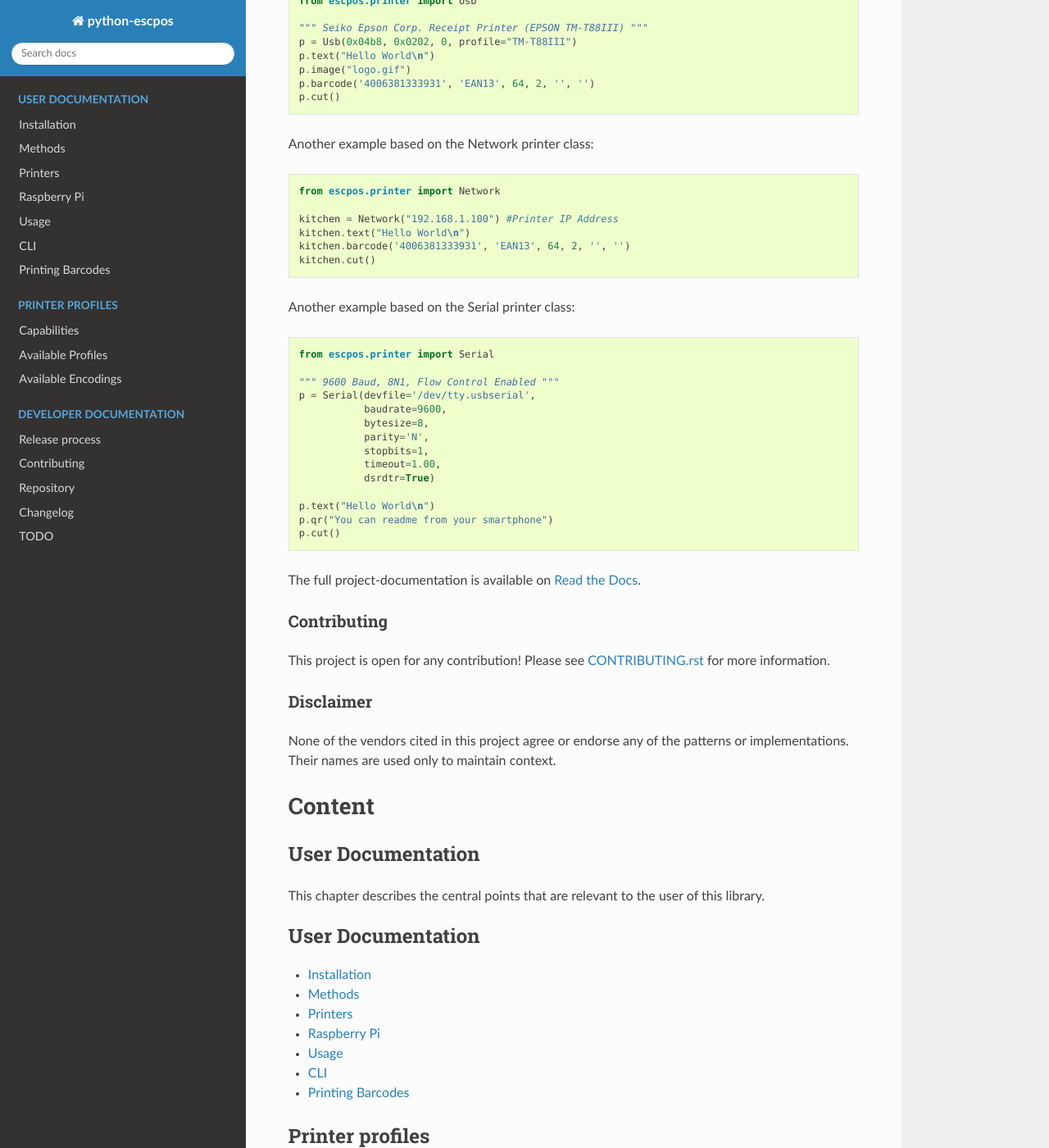
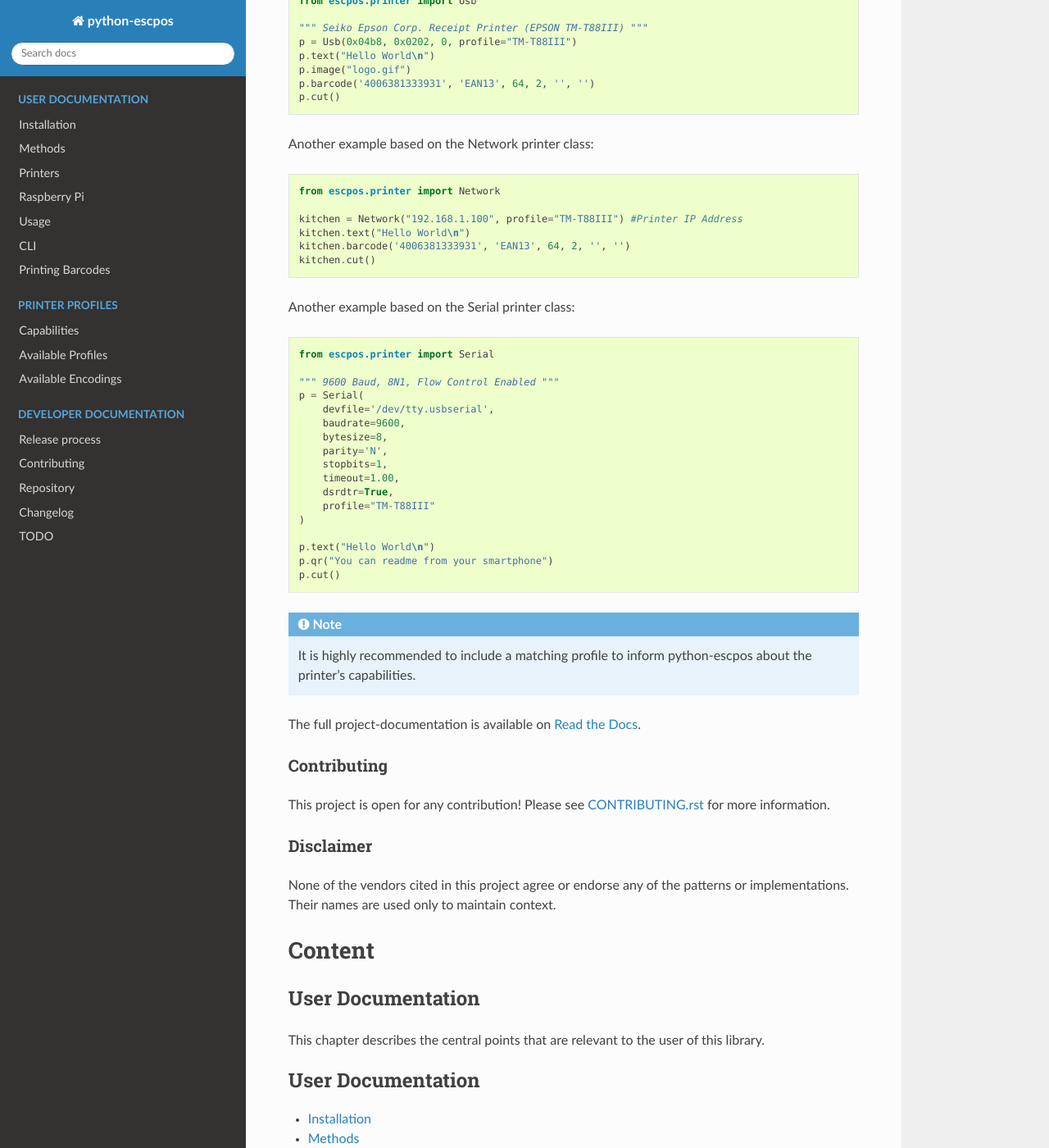
Before and after one commit to python-escpos/python-escpos, a Sphinx documentation site: the page built from doc/index.rst, in a window 1280 px wide and 1400 px high, scrolled down 1017 px. Shown: the whole window at 82% size. Built offline with Sphinx 7.4.7 and the Read the Docs theme 3.1.0, drawn with Linux system fonts in a browser that asks for light colours; pages that are not in the unit, such as notebooks, are missing from menus; some of the changed text lies outside the part shown.

Commit message:
Docs: profile usage additions and clarifications (#677)
* Add link to github

* Add profile params to 'Documentation and Usage'

* More profile additions and clarifications

* Fix code style

* Fix Include link to github in documentation topbar

* Fix Black code style

* Fix GH link

* Fix GH link path

---------

Co-authored-by: Patrick Kanzler <4189642+patkan@users.noreply.github.com>

```diff
--- a/README.rst
+++ b/README.rst
@@ -59,7 +59,7 @@ Another example based on the Network printer class:
 
     from escpos.printer import Network
 
-    kitchen = Network("192.168.1.100") #Printer IP Address
+    kitchen = Network("192.168.1.100", profile="TM-T88III") #Printer IP Address
     kitchen.text("Hello World\n")
     kitchen.barcode('4006381333931', 'EAN13', 64, 2, '', '')
     kitchen.cut()
@@ -71,18 +71,22 @@ Another example based on the Serial printer class:
     from escpos.printer import Serial
 
     """ 9600 Baud, 8N1, Flow Control Enabled """
-    p = Serial(devfile='/dev/tty.usbserial',
-               baudrate=9600,
-               bytesize=8,
-               parity='N',
-               stopbits=1,
-               timeout=1.00,
-               dsrdtr=True)
+    p = Serial(
+        devfile='/dev/tty.usbserial',
+        baudrate=9600,
+        bytesize=8,
+        parity='N',
+        stopbits=1,
+        timeout=1.00,
+        dsrdtr=True,
+        profile="TM-T88III"
+    )
 
     p.text("Hello World\n")
     p.qr("You can readme from your smartphone")
     p.cut()
 
+.. note:: It is highly recommended to include a matching profile to inform python-escpos about the printer's capabilities.
 
 The full project-documentation is available on
 `Read the Docs <https://python-escpos.readthedocs.io>`_.
--- a/doc/conf.py
+++ b/doc/conf.py
@@ -142,6 +142,14 @@ else:
 # further.  For a list of options available for each theme, see the
 # documentation.
 # html_theme_options = {}
+
+# Show a 'Edit on GitHub' link instead of 'View page source'
+html_context = {
+    "display_github": True,
+    "github_user": "python-escpos",
+    "github_repo": "python-escpos",
+    "github_version": "master/doc/",
+}
 
 # Add any paths that contain custom themes here, relative to this directory.
 # html_theme_path = []
```
Also changed, not shown: doc/user/usage.rst (+7 -4 lines).
